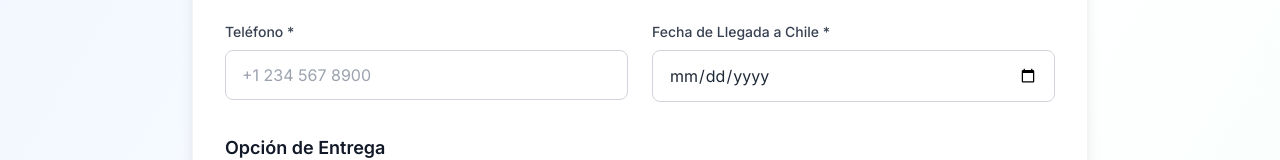
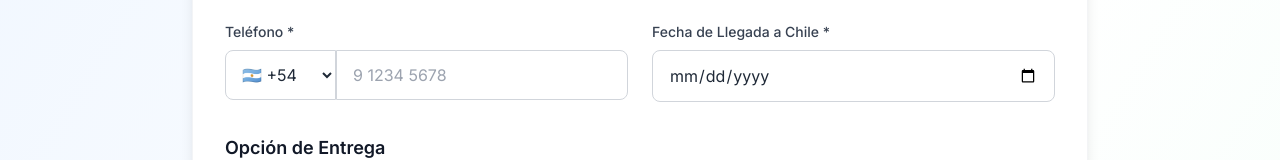
Before and after one commit to andesgo/andes-front, a Next.js app: page /solicitar in a window 1280 px wide. Shown: the part 414-574 px from the top of the page. Built offline with nearby package versions, Linux system fonts and the light colour scheme.

Commit message:
add countrylist & new feature home

```diff
--- a/src/app/api/sendmail/route.ts
+++ b/src/app/api/sendmail/route.ts
@@ -17,6 +17,7 @@ interface CustomerInfo {
   name: string
   email: string
   phone: string
+  countryCode: string
   arrivalDate: string
   deliveryOption: 'pickup' | 'hotel'
   hotelName: string
@@ -111,7 +112,7 @@ export async function POST(request: NextRequest) {
               <h2>👤 Información del Cliente</h2>
               <p><span class="label">Nombre:</span><span class="value">${customerInfo.name}</span></p>
               <p><span class="label">Email:</span><span class="value">${customerInfo.email}</span></p>
-              <p><span class="label">Teléfono:</span><span class="value">${customerInfo.phone}</span></p>
+              <p><span class="label">Teléfono:</span><span class="value">${customerInfo.countryCode} ${customerInfo.phone}</span></p>
               <p><span class="label">Fecha de llegada:</span><span class="value">${new Date(customerInfo.arrivalDate).toLocaleDateString('es-CL')}</span></p>
               <p><span class="label">Tipo de entrega:</span><span class="value">${customerInfo.deliveryOption === 'pickup' ? 'Retiro en oficina' : 'Entrega en hotel'}</span></p>
               ${customerInfo.deliveryOption === 'hotel' ? `
@@ -257,8 +258,7 @@ export async function POST(request: NextRequest) {
 
     // Enviar email al administrador
     const adminEmail = await resend.emails.send({
-      from: 'AndesGO <onboarding@resend.dev>', // Cambia por tu dominio verificado
-      // from: 'AndesGO <noreply@andesgo.com>', // Cambia por tu dominio verificado
+      from: 'AndesGO <noreply@andesgo.cl>', // Cambia por tu dominio verificado
       to: [process.env.ADMIN_EMAIL || 'admin@andesgo.com'], // Tu email de administrador
       subject: `🚨 Nueva Cotización #${quotationId} - ${customerInfo.name}`,
       html: adminEmailHtml,
@@ -271,7 +271,7 @@ export async function POST(request: NextRequest) {
 
     try {
     customerEmail = await resend.emails.send({
-      from: 'AndesGO <onboarding@resend.dev>',
+      from: 'AndesGO <noreply@andesgo.cl>',
       to: [customerInfo.email],
       subject: `✅ Cotización recibida #${quotationId} - AndesGO`,
       html: customerEmailHtml,
--- a/src/app/layout.tsx
+++ b/src/app/layout.tsx
@@ -5,8 +5,8 @@ import './globals.css'
 const inter = Inter({ subsets: ['latin'] })
 
 export const metadata: Metadata = {
-  title: 'Create Next App',
-  description: 'Generated by create next app',
+  title: 'AndesGO',
+  description: 'Servicio Premium de Shopping Personal',
 }
 
 export default function RootLayout({
--- a/src/app/page.tsx
+++ b/src/app/page.tsx
@@ -2,7 +2,7 @@
 'use client'
 
 import Link from 'next/link'
-import { ShoppingBag, Truck, MapPin, Clock, Shield, Users, ArrowRight, CheckCircle } from 'lucide-react'
+import { ShoppingBag, Truck, MapPin, Clock, Shield, Users, ArrowRight, CheckCircle, WalletCards, BadgeDollarSign, Archive } from 'lucide-react'
 
 export default function Home() {
   return (
@@ -120,6 +120,36 @@ export default function Home() {
                 Protección completa de tu compra. Si algo sale mal, nos hacemos responsables.
               </p>
             </div>
+
+            <div className="bg-gradient-to-br from-blue-50 to-blue-100 p-8 rounded-2xl hover:shadow-lg transition-all">
+              <div className="bg-blue-600 w-14 h-14 rounded-full flex items-center justify-center mb-6">
+                <WalletCards className="h-7 w-7 text-white" />
+              </div>
+              <h3 className="text-2xl font-bold text-gray-900 mb-4">Paga en Cuotas</h3>
+              <p className="text-gray-600 leading-relaxed">
+                Facilidades de pago para que puedas adquirir lo que necesitas sin preocupaciones.
+              </p>
+            </div>
+
+            <div className="bg-gradient-to-br from-emerald-50 to-emerald-100 p-8 rounded-2xl hover:shadow-lg transition-all">
+              <div className="bg-emerald-600 w-14 h-14 rounded-full flex items-center justify-center mb-6">
+                <BadgeDollarSign className="h-7 w-7 text-white" />
+              </div>
+              <h3 className="text-2xl font-bold text-gray-900 mb-4">Aprovecha Ofertas</h3>
+              <p className="text-gray-600 leading-relaxed">
+                Mantente atento a las promociones del retail CyberDay BlackFriday.
+              </p>
+            </div>
+              <div className="bg-gradient-to-br from-purple-50 to-purple-100 p-8 rounded-2xl hover:shadow-lg transition-all">
+              <div className="bg-purple-600 w-14 h-14 rounded-full flex items-center justify-center mb-6">
+                <Archive className="h-7 w-7 text-white" />
+              </div>
+              <h3 className="text-2xl font-bold text-gray-900 mb-4">Bodega Seguro</h3>
+              <p className="text-gray-600 leading-relaxed">
+                Cambio de planes, no te preocupes, almacenamos tus productos por largos periodos sin costo extra.
+              </p>
+            </div>
+
           </div>
         </div>
       </section>
--- a/src/app/solicitar/page.tsx
+++ b/src/app/solicitar/page.tsx
@@ -17,6 +17,7 @@ interface CustomerInfo {
   name: string
   email: string
   phone: string
+  countryCode: string
   arrivalDate: string
   deliveryOption: 'pickup' | 'hotel'
   hotelName: string
@@ -40,6 +41,7 @@ export default function SolicitarPage() {
     name: '',
     email: '',
     phone: '',
+    countryCode: '+54',
     arrivalDate: '',
     deliveryOption: 'pickup',
     hotelName: '',
@@ -165,6 +167,7 @@ export default function SolicitarPage() {
           name: '',
           email: '',
           phone: '',
+          countryCode: '+54',
           arrivalDate: '',
           deliveryOption: 'pickup',
           hotelName: '',
@@ -273,14 +276,40 @@ export default function SolicitarPage() {
                   <label className="block text-sm font-medium text-gray-700 mb-2">
                     Teléfono *
                   </label>
+                  <div className="flex">
+                    {/* Dropdown de prefijo de país */}
+                    <select
+                      value={customerInfo.countryCode}
+                      onChange={(e) => updateCustomerInfo('countryCode', e.target.value)}
+                      className="px-3 py-3 border border-gray-300 rounded-l-lg focus:ring-2 focus:ring-blue-500 focus:border-transparent bg-white"
+                    >
+                      <option value="+54">🇦🇷 +54</option>
+                      <option value="+55">🇧🇷 +55</option>
+                      <option value="+56">🇨🇱 +56</option>
+                      <option value="+57">🇨🇴 +57</option>
+                      <option value="+51">🇵🇪 +51</option>
+                      <option value='+591'>🇧🇴 +591</option>
+                      <option value="+593">🇪🇨 +593</option>
+                      <option value='+595'>🇵🇾 +595</option>
+                      <option value="+598">🇺🇾 +598</option>
+                      <option value="+58">🇻🇪 +58</option>
+                      <option value="+52">🇲🇽 +52</option>
+                      <option value='+509'>🇭🇳 +509</option>
+                      <option value="+1">🇺🇸 +1</option>
+                      <option value="+34">🇪🇸 +34</option>
+                      {/* agrega más países aquí */}
+                    </select>
+
+                    {/* Input del número */}
                     <input
                       type="tel"
                       value={customerInfo.phone}
                       onChange={(e) => updateCustomerInfo('phone', e.target.value)}
-                    className="w-full px-4 py-3 border border-gray-300 rounded-lg focus:ring-2 focus:ring-blue-500 focus:border-transparent"
-                    placeholder="+1 234 567 8900"
+                      className="w-full px-4 py-3 border border-gray-300 rounded-r-lg focus:ring-2 focus:ring-blue-500 focus:border-transparent"
+                      placeholder="9 1234 5678"
                       required
                     />
+                  </div>
                 </div>
 
                 <div>
```
Lines whose indentation alone changed are shown as unchanged.
